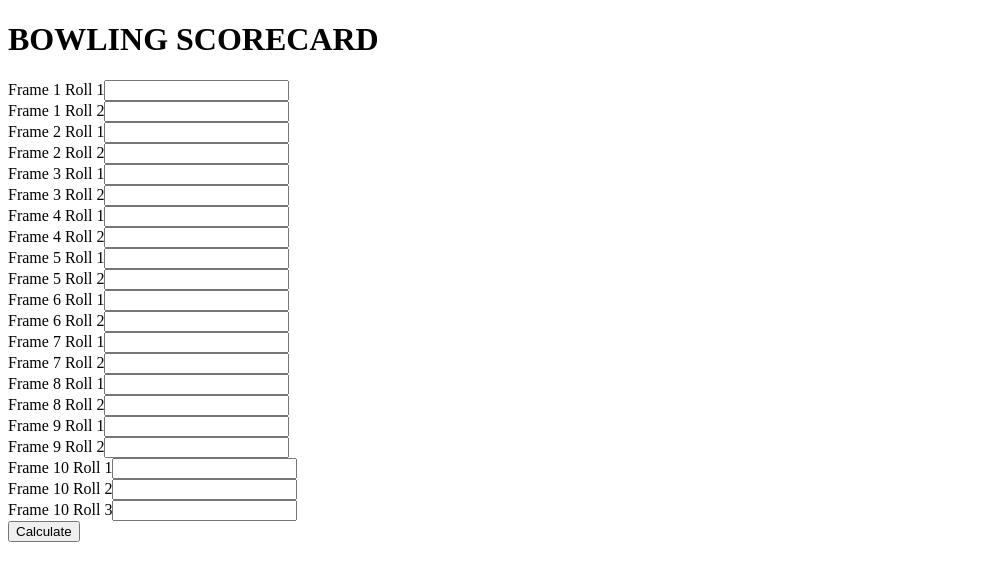
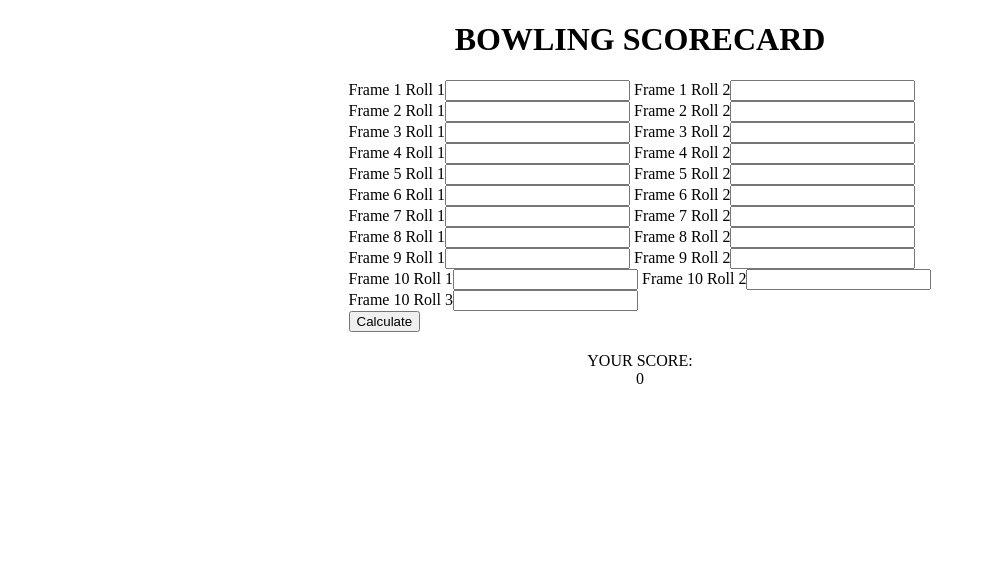
Before and after one commit to EdZeno/Bowling, a website: page ui.html in a window 1280 px wide. Shown: the whole page, without its empty margins (0-986 px from the left). Drawn offline with Linux system fonts and the light colour scheme.

Commit message:
created a style.css file and done some styling

```diff
--- /dev/null
+++ b/style.css
@@ -0,0 +1,25 @@
+div.form
+{
+  display: block;
+  text-align: center;
+}
+form
+{
+  display: inline-block;
+  margin-left: auto;
+  margin-right: auto;
+  text-align: left;
+}
+div.form {
+    padding-bottom: 20px;
+}
+div.header
+{
+  display: block;
+  text-align: center;
+}
+div.score
+{
+  display: block;
+  text-align: center;
+}
--- a/ui.html
+++ b/ui.html
@@ -3,33 +3,41 @@
 <head>
   <meta charset="utf-8">
   <title></title>
+  <link rel="stylesheet" href="style.css">
 </head>
+<div class="header">
   <h1> BOWLING SCORECARD </h1>
+</div>
 <body>
+  <div class="form">
     <form>
-      Frame 1 Roll 1<input type="text" name="F1R1"><br>
+      Frame 1 Roll 1<input type="text" name="F1R1">
       Frame 1 Roll 2<input type="text" name="F1R2"><br>
-      Frame 2 Roll 1<input type="text" name="F2R1"><br>
+      Frame 2 Roll 1<input type="text" name="F2R1">
       Frame 2 Roll 2<input type="text" name="F2R2"><br>
-      Frame 3 Roll 1<input type="text" name="F3R1"><br>
+      Frame 3 Roll 1<input type="text" name="F3R1">
       Frame 3 Roll 2<input type="text" name="F3R2"><br>
-      Frame 4 Roll 1<input type="text" name="F4R1"><br>
+      Frame 4 Roll 1<input type="text" name="F4R1">
       Frame 4 Roll 2<input type="text" name="F4R2"><br>
-      Frame 5 Roll 1<input type="text" name="F5R1"><br>
+      Frame 5 Roll 1<input type="text" name="F5R1">
       Frame 5 Roll 2<input type="text" name="F5R2"><br>
-      Frame 6 Roll 1<input type="text" name="F6R1"><br>
+      Frame 6 Roll 1<input type="text" name="F6R1">
       Frame 6 Roll 2<input type="text" name="F6R2"><br>
-      Frame 7 Roll 1<input type="text" name="F7R1"><br>
+      Frame 7 Roll 1<input type="text" name="F7R1">
       Frame 7 Roll 2<input type="text" name="F7R2"><br>
-      Frame 8 Roll 1<input type="text" name="F8R1"><br>
+      Frame 8 Roll 1<input type="text" name="F8R1">
       Frame 8 Roll 2<input type="text" name="F8R2"><br>
-      Frame 9 Roll 1<input type="text" name="F9R1"><br>
+      Frame 9 Roll 1<input type="text" name="F9R1">
       Frame 9 Roll 2<input type="text" name="F9R2"><br>
-      Frame 10 Roll 1<input type="text" name="F10R1"><br>
+      Frame 10 Roll 1<input type="text" name="F10R1">
       Frame 10 Roll 2<input type="text" name="F10R2"><br>
       Frame 10 Roll 3<input type="text" name="F10R3"><br>
       <input type="submit" value="Calculate">
     </form>
-
+  </div>
+  <div class="score">
+    YOUR SCORE:<br>
+    0
+  </div>
 </body>
 </html>
```
Lines whose indentation alone changed are shown as unchanged.
